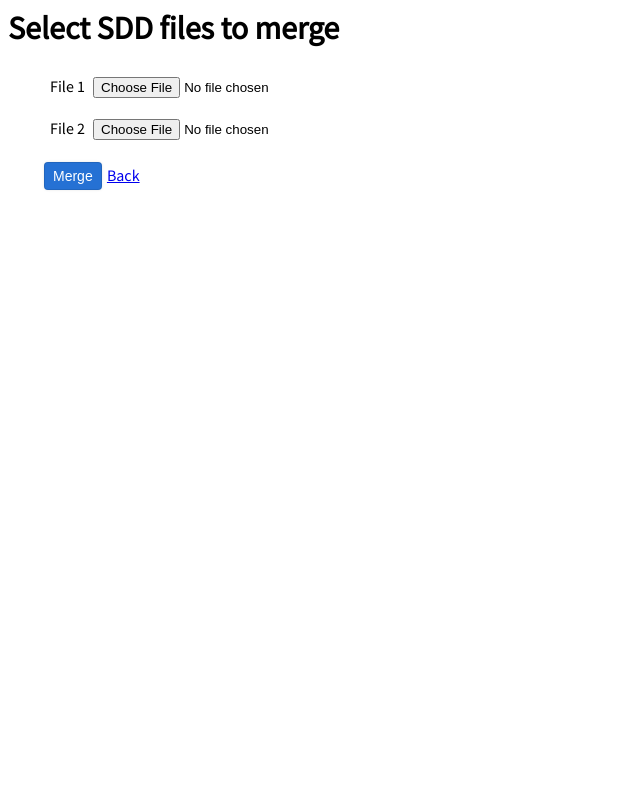
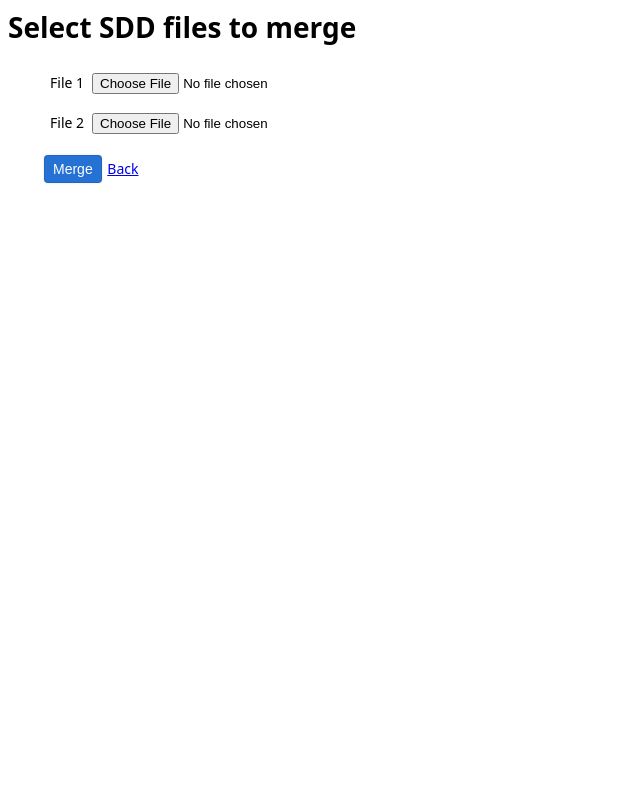
Before and after one commit to IonPostglacial/Hazo, a PHP site: page /merger.html in a window 1280 px wide. Shown: the whole page, without its empty margins (0-640 px from the left). Run offline with PHP 8.4, Linux system fonts and the light colour scheme.

Commit message:
use system font

```diff
--- a/public/style.css
+++ b/public/style.css
@@ -1,8 +1,3 @@
-@font-face {
-    font-family: "SourceSans";
-    src: url("fonts/Source_Sans_Pro/SourceSansPro-Regular.ttf");
-}
-
 html {
     box-sizing: border-box;
 }
@@ -196,7 +191,8 @@ input[type="text"].no-fixed-width {
 }
 
 #app {
-    font-family: "SourceSans";
+    font-family: system-ui, sans-serif;
+    font-size: 14px;
     height: 100vh;
     height: calc(var(--viewport-height, 1vh) * 100);
     width: 100vw;
```
Also changed, not shown: public/fonts/Source_Sans_Pro/SourceSansPro-Bold.ttf (deleted), public/fonts/Source_Sans_Pro/SourceSansPro-Italic.ttf (deleted), public/fonts/Source_Sans_Pro/SourceSansPro-Regular.ttf (deleted).
